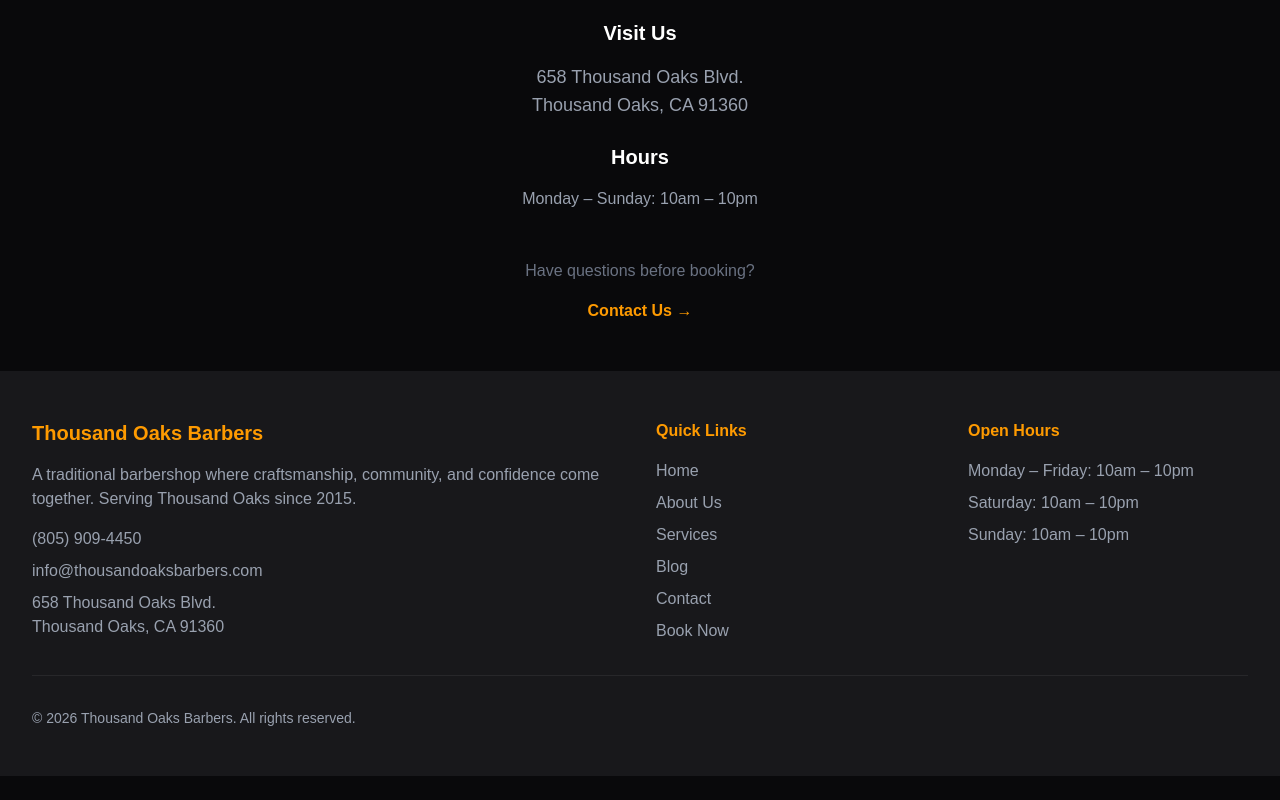
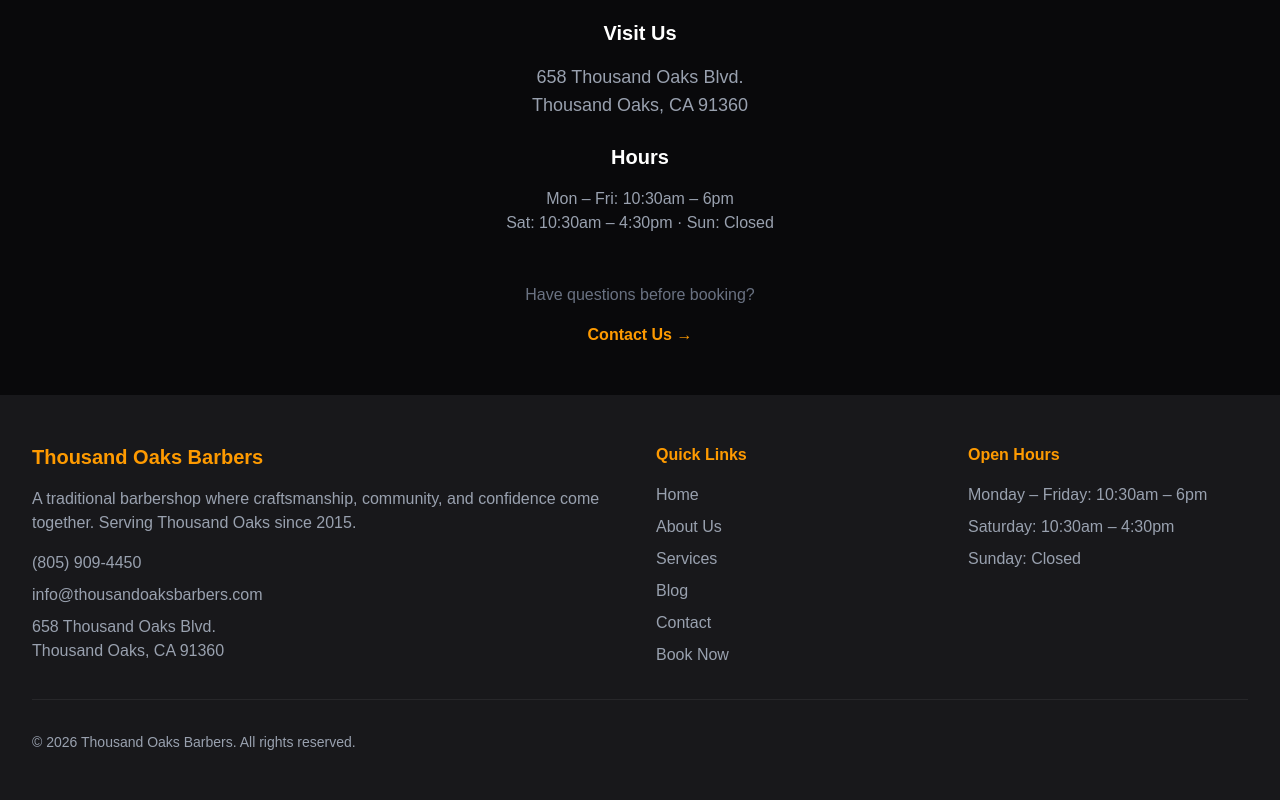
Before and after one commit to mperlmutter83/thousand-oaks-barbers, a Next.js app: page /book in a window 1280 px wide. Shown: the part 1433-2233 px from the top of the page. Before the commit the page ends 2209 px from the top, so only its background shows below. Built offline with nearby package versions, Linux system fonts and the light colour scheme.

Commit message:
Update hours to match CRM availability

```diff
--- a/src/app/book/page.tsx
+++ b/src/app/book/page.tsx
@@ -45,7 +45,8 @@ export default function BookPage() {
             <p className="text-gray-400 text-lg mb-6">Thousand Oaks, CA 91360</p>
 
             <h3 className="text-xl font-semibold text-white mb-4">Hours</h3>
-            <p className="text-gray-400">Monday – Sunday: 10am – 10pm</p>
+            <p className="text-gray-400">Mon – Fri: 10:30am – 6pm</p>
+            <p className="text-gray-400">Sat: 10:30am – 4:30pm · Sun: Closed</p>
           </div>
 
           <div className="mt-12 text-center">
--- a/src/app/contact/page.tsx
+++ b/src/app/contact/page.tsx
@@ -49,9 +49,9 @@ export default function ContactPage() {
 
                 <div className="bg-zinc-900 rounded-xl p-8">
                   <h3 className="text-amber-500 font-semibold mb-4">Hours</h3>
-                  <p className="text-gray-400">Monday – Friday: 10am – 10pm</p>
-                  <p className="text-gray-400">Saturday: 10am – 10pm</p>
-                  <p className="text-gray-400">Sunday: 10am – 10pm</p>
+                  <p className="text-gray-400">Monday – Friday: 10:30am – 6pm</p>
+                  <p className="text-gray-400">Saturday: 10:30am – 4:30pm</p>
+                  <p className="text-gray-400">Sunday: Closed</p>
                 </div>
               </div>
             </div>
--- a/src/app/layout.tsx
+++ b/src/app/layout.tsx
@@ -66,9 +66,15 @@ export default function RootLayout({
               "openingHoursSpecification": [
                 {
                   "@type": "OpeningHoursSpecification",
-                  "dayOfWeek": ["Monday", "Tuesday", "Wednesday", "Thursday", "Friday", "Saturday", "Sunday"],
-                  "opens": "10:00",
-                  "closes": "22:00"
+                  "dayOfWeek": ["Monday", "Tuesday", "Wednesday", "Thursday", "Friday"],
+                  "opens": "10:30",
+                  "closes": "18:00"
+                },
+                {
+                  "@type": "OpeningHoursSpecification",
+                  "dayOfWeek": ["Saturday"],
+                  "opens": "10:30",
+                  "closes": "16:30"
                 }
               ],
               "priceRange": "$$",
--- a/src/app/page.tsx
+++ b/src/app/page.tsx
@@ -90,7 +90,8 @@ export default function Home() {
               <p className="text-white text-xl mb-2">658 Thousand Oaks Blvd.</p>
               <p className="text-gray-400 mb-6">Thousand Oaks, CA 91360</p>
               <h3 className="text-amber-500 font-semibold mb-4">Hours</h3>
-              <p className="text-gray-400">Monday – Sunday: 10am – 10pm</p>
+              <p className="text-gray-400">Mon – Fri: 10:30am – 6pm</p>
+              <p className="text-gray-400">Sat: 10:30am – 4:30pm · Sun: Closed</p>
             </div>
           </div>
         </div>
--- a/src/components/Footer.tsx
+++ b/src/components/Footer.tsx
@@ -43,9 +43,9 @@ export default function Footer() {
           <div>
             <h4 className="font-semibold mb-4 text-amber-500">Open Hours</h4>
             <ul className="space-y-2 text-gray-400">
-              <li>Monday – Friday: 10am – 10pm</li>
-              <li>Saturday: 10am – 10pm</li>
-              <li>Sunday: 10am – 10pm</li>
+              <li>Monday – Friday: 10:30am – 6pm</li>
+              <li>Saturday: 10:30am – 4:30pm</li>
+              <li>Sunday: Closed</li>
             </ul>
           </div>
         </div>
```
